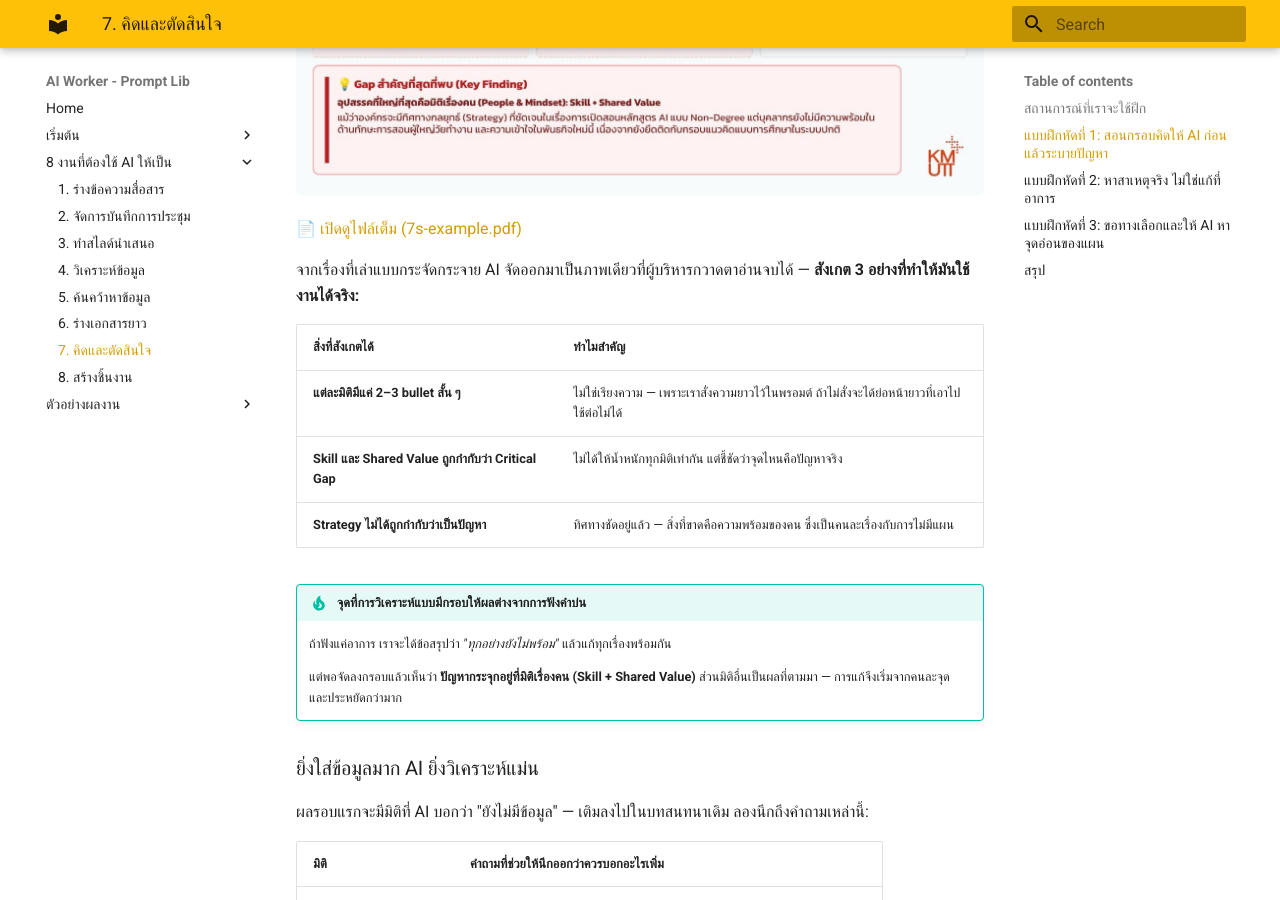
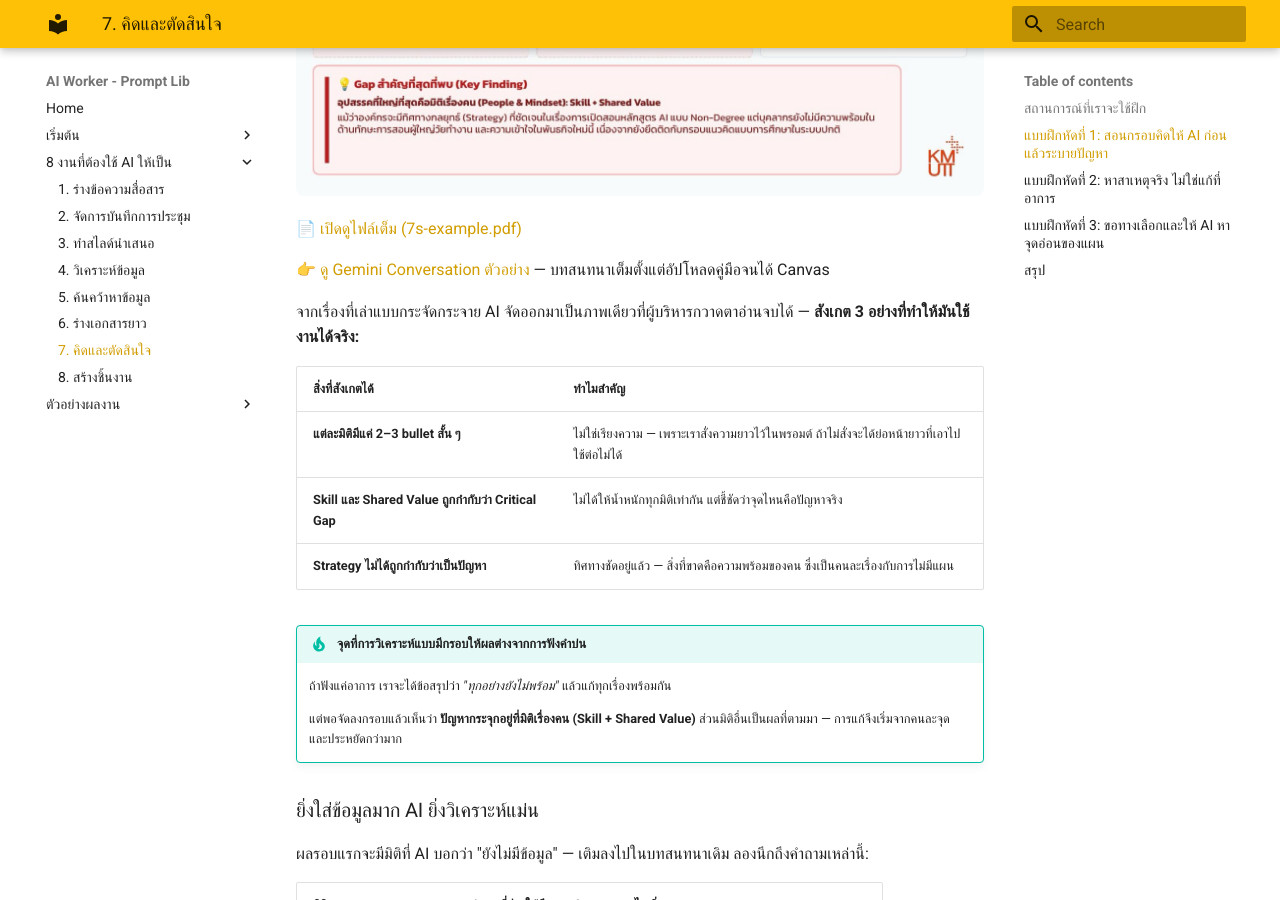
Before and after one commit to warasinee-cha/aiworker-prompt-lib, an MkDocs documentation site: the page built from docs/decisions.md, in a window 1280 px wide and 900 px high, scrolled down 2414 px. Built offline with MkDocs 1.6.1 and Material for MkDocs 9.7.7, drawn with Linux system fonts in a browser that asks for light colours.

Commit message:
decisions: เพิ่มลิงก์ Gemini Conversation ตัวอย่าง
Co-Authored-By: Claude Opus 5 <noreply@anthropic.com>

```diff
--- a/docs/decisions.md
+++ b/docs/decisions.md
@@ -77,6 +77,8 @@
 </div>
 
 📄 [เปิดดูไฟล์เต็ม (7s-example.pdf)](7s-example.pdf)
+
+👉 [ดู Gemini Conversation ตัวอย่าง](https://gemini.google.com/share/d/1Dxhn1b6QrAkRwcdQHpAIv3qAXewP01nT?usp=sharing) — บทสนทนาเต็มตั้งแต่อัปโหลดคู่มือจนได้ Canvas
 
 จากเรื่องที่เล่าแบบกระจัดกระจาย AI จัดออกมาเป็นภาพเดียวที่ผู้บริหารกวาดตาอ่านจบได้ — **สังเกต 3 อย่างที่ทำให้มันใช้งานได้จริง:**
 
```
